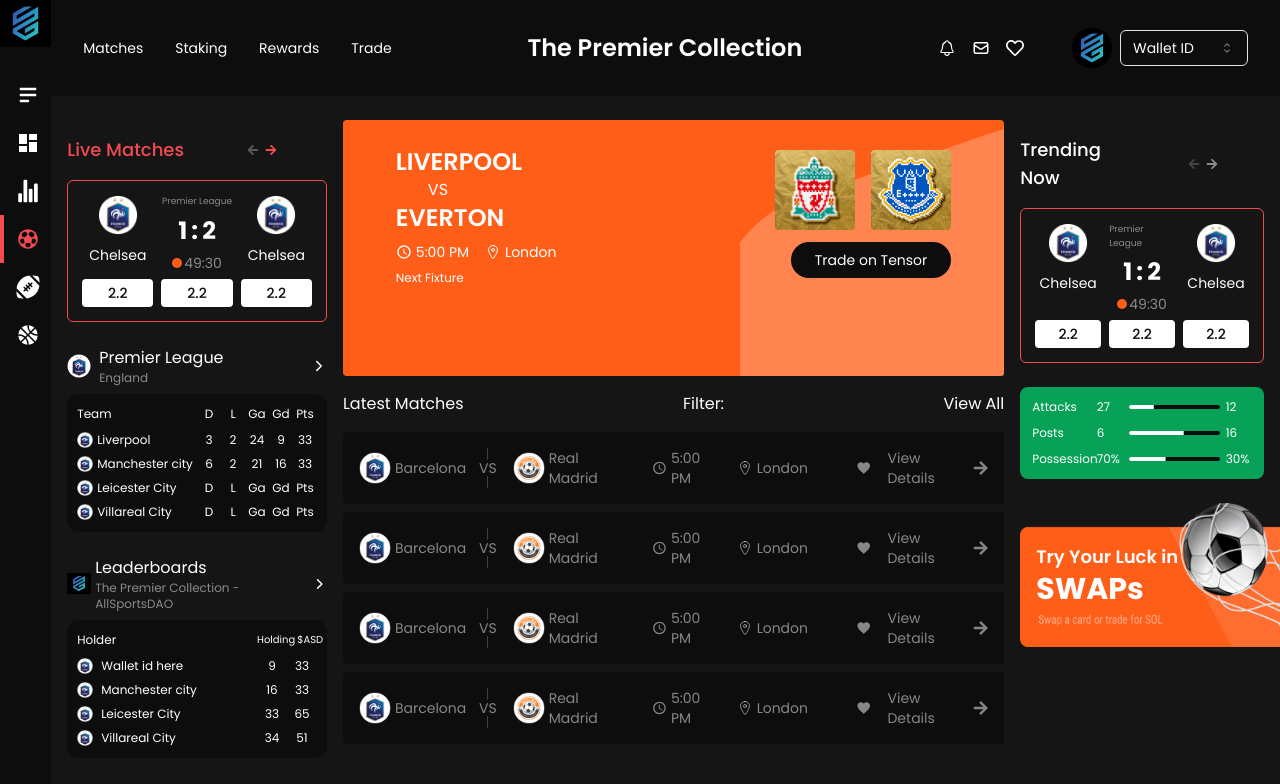
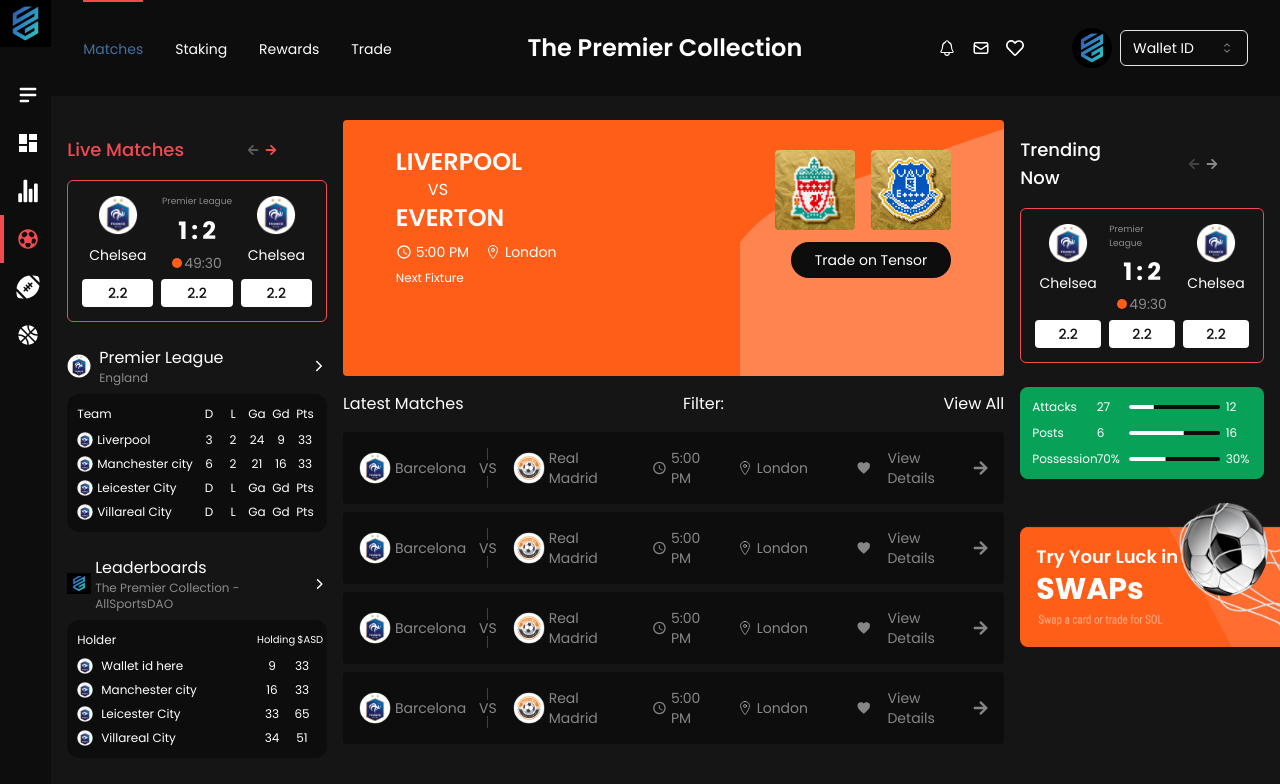
Before and after one commit to rakibulhasan-bu/premier-league, a Next.js app: page /soccer in a window 1280 px wide. Shown: the top 784 px of the page. Built offline with nearby package versions, Linux system fonts and the light colour scheme.

Commit message:
navbar updated

```diff
--- a/app/soccer/SoccerNavbar.tsx
+++ b/app/soccer/SoccerNavbar.tsx
@@ -8,11 +8,19 @@
 export default function SoccerNavbar() {
     return (
         <div className='hidden lg:flex h-[12dvh] 2xl:h-[12dvh] px-8 2xl:px-12 bg-black items-center justify-between'>
-            <div className='flex items-center gap-8 text-sm 2xl:text-base'>
-                <p>Matches</p>
-                <p>Staking</p>
-                <p>Rewards</p>
-                <p>Trade</p>
+            <div className='h-full flex items-center gap-8 text-sm 2xl:text-base'>
+                <div className='h-full flex items-center justify-center border-t-2 border-primary text-[#4070a1]'>
+                    <p>Matches</p>
+                </div>
+                <div className='h-full flex items-center justify-center border-t-2 border-transparent'>
+                    <p>Staking</p>
+                </div>
+                <div className='h-full flex items-center justify-center border-t-2 border-transparent'>
+                    <p>Rewards</p>
+                </div>
+                <div className='h-full flex items-center justify-center border-t-2 border-transparent'>
+                    <p>Trade</p>
+                </div>
             </div>
             <h3 className='text-2xl font-semibold'>The Premier Collection</h3>
             <div className='flex items-center gap-12'>
```
